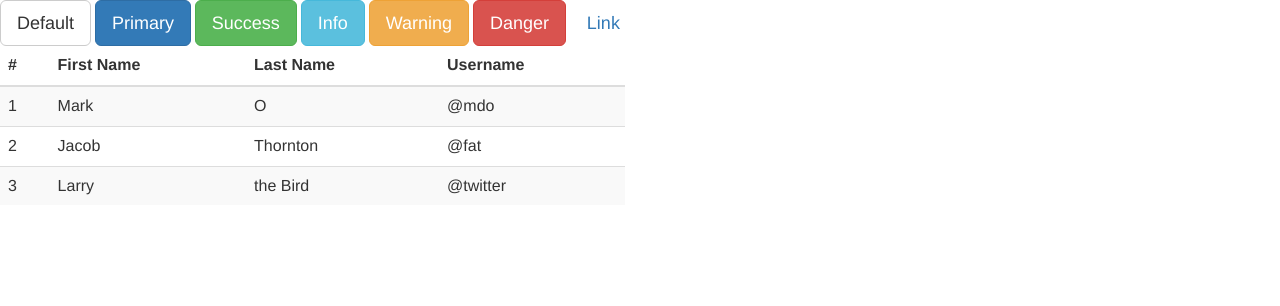
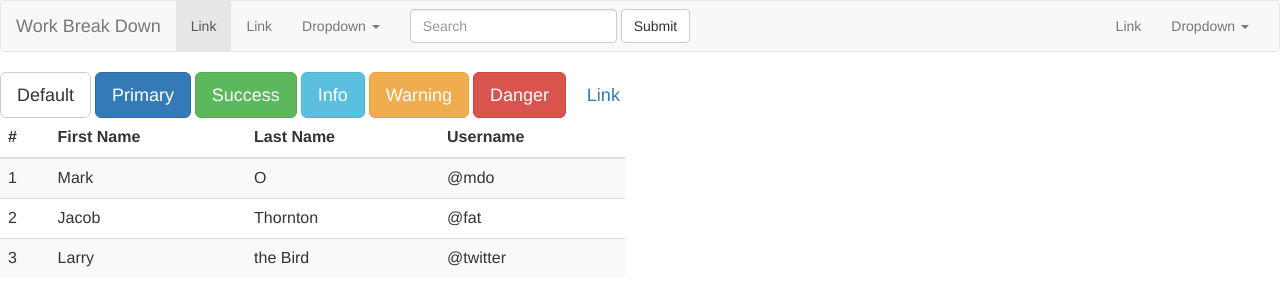
Before and after one commit to DamienKusters/wbsMonitor, a PHP site: page / in a window 1280 px wide. Shown: the top 306 px of the page. Run offline with PHP 8.4, Linux system fonts and the light colour scheme.

Commit message:
Added stuff
Just stuff

```diff
--- a/index.php
+++ b/index.php
@@ -6,6 +6,67 @@
   <link href="css/bootstrap.min.css" rel="stylesheet">
 </head>
 <body>
+  <nav class="navbar navbar-default">
+  <div class="container-fluid">
+    <!-- Brand and toggle get grouped for better mobile display -->
+    <div class="navbar-header">
+      <button type="button" class="navbar-toggle collapsed" data-toggle="collapse" data-target="#bs-example-navbar-collapse-1" aria-expanded="false">
+        <span class="sr-only">Toggle navigation</span>
+        <span class="icon-bar"></span>
+        <span class="icon-bar"></span>
+        <span class="icon-bar"></span>
+      </button>
+      <a class="navbar-brand" href="#">Work Break Down</a>
+    </div>
+
+    <!-- Collect the nav links, forms, and other content for toggling -->
+    <div class="collapse navbar-collapse" id="bs-example-navbar-collapse-1">
+      <ul class="nav navbar-nav">
+        <li class="active"><a href="#">Link <span class="sr-only">(current)</span></a></li>
+        <li><a href="#">Link</a></li>
+        <li class="dropdown">
+          <a href="#" class="dropdown-toggle" data-toggle="dropdown" role="button" aria-haspopup="true" aria-expanded="false">Dropdown <span class="caret"></span></a>
+          <ul class="dropdown-menu">
+            <li><a href="#">Action</a></li>
+            <li><a href="#">Another action</a></li>
+            <li><a href="#">Something else here</a></li>
+            <li role="separator" class="divider"></li>
+            <li><a href="#">Separated link</a></li>
+            <li role="separator" class="divider"></li>
+            <li><a href="#">One more separated link</a></li>
+          </ul>
+        </li>
+      </ul>
+      <form class="navbar-form navbar-left">
+        <div class="form-group">
+          <input type="text" class="form-control" placeholder="Search">
+        </div>
+        <button type="submit" class="btn btn-default">Submit</button>
+      </form>
+      <ul class="nav navbar-nav navbar-right">
+        <li><a href="#">Link</a></li>
+        <li class="dropdown">
+          <a href="#" class="dropdown-toggle" data-toggle="dropdown" role="button" aria-haspopup="true" aria-expanded="false">Dropdown <span class="caret"></span></a>
+          <ul class="dropdown-menu">
+            <li><a href="#">Action</a></li>
+            <li><a href="#">Another action</a></li>
+            <li><a href="#">Something else here</a></li>
+            <li role="separator" class="divider"></li>
+            <li><a href="#">Separated link</a></li>
+          </ul>
+        </li>
+      </ul>
+    </div><!-- /.navbar-collapse -->
+  </div><!-- /.container-fluid -->
+</nav>
+  <div class="container">
+    <div class="row">
+      <div class="">
+
+      </div>
+    </div>
+  </div>
+
   <button type="button" class="btn btn-lg btn-default">Default</button>
         <button type="button" class="btn btn-lg btn-primary">Primary</button>
         <button type="button" class="btn btn-lg btn-success">Success</button>
```
Also changed, not shown: 1 other file.
